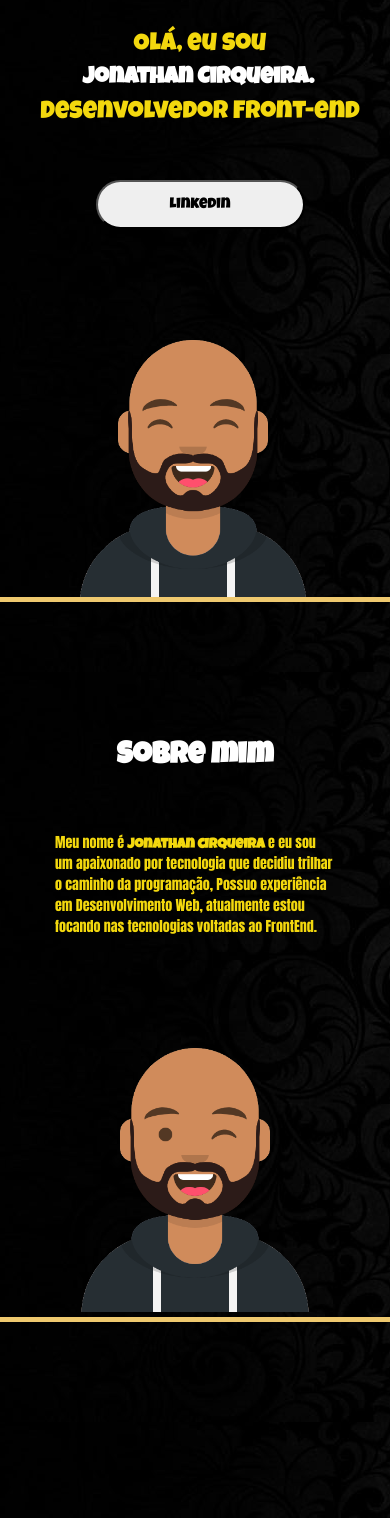
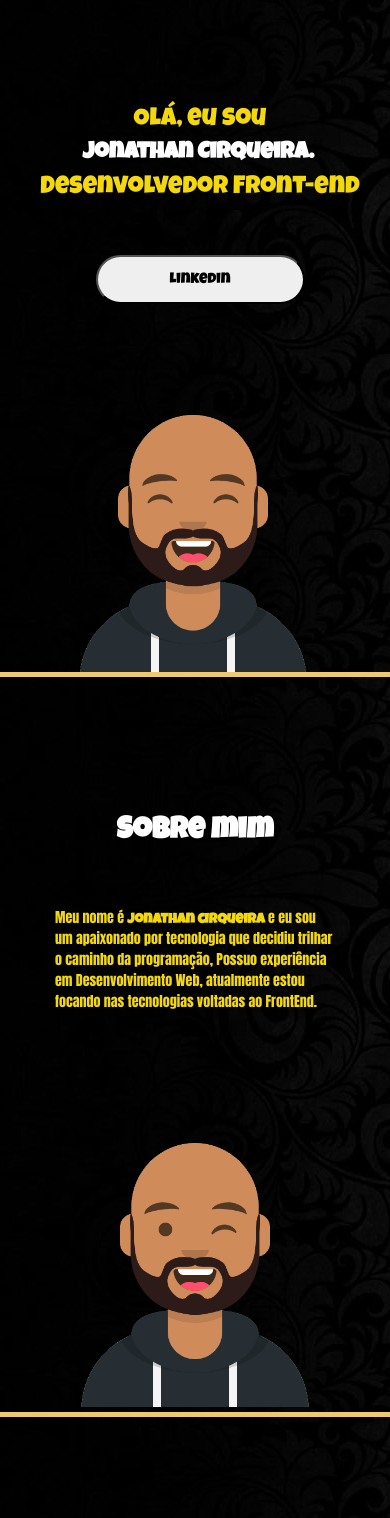
Before and after one commit to JonathanCirqueira/Portfolio, a website: page index.html in a window 390 px wide. Shown: the part 78-1596 px from the top of the page. Drawn offline with nearby package versions, Linux system fonts and the light colour scheme.

Commit message:
padding-top-caixa1

```diff
--- a/styles.css
+++ b/styles.css
@@ -446,7 +446,7 @@ body {
     #img-avatar2 {
         margin-right: 35px;
         padding-top: 0px;
-        margin-top: -40px;
+        margin-top: -20px;
     }
 
     .caixa1 {
@@ -455,7 +455,7 @@ body {
         flex-direction: column;
         align-items: center;
         padding-left: 0px;
-        padding-top: 20px;
+        padding-top: 95px;
     }
 
     .botao-lk {
```
